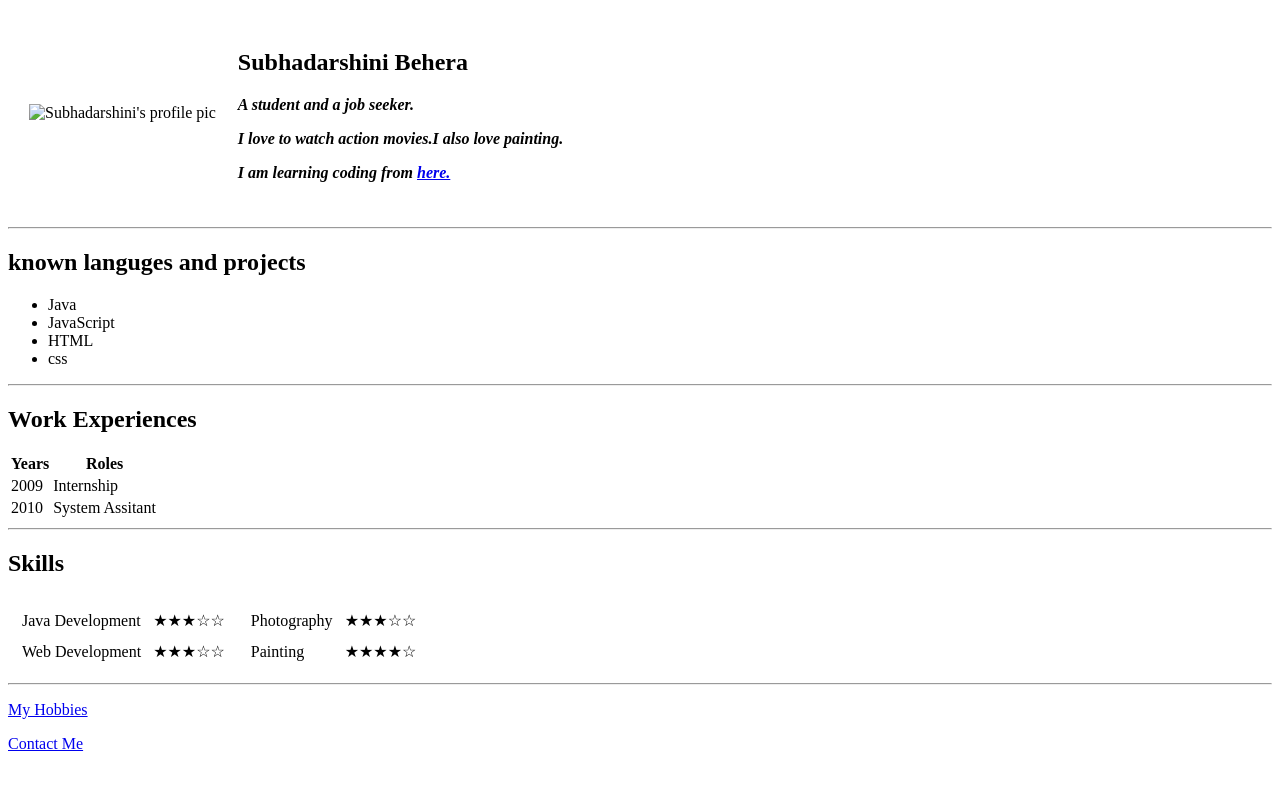
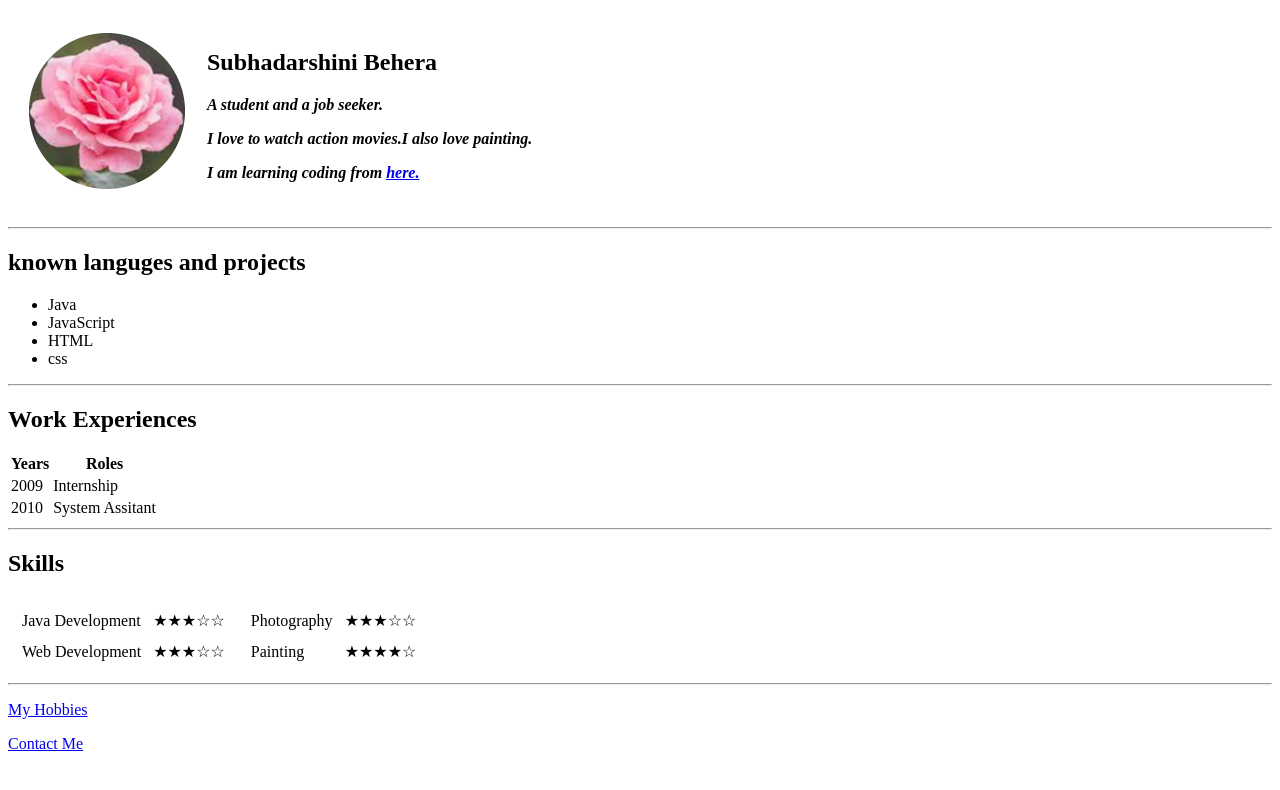
Before and after one commit to subhadarshini-cd/cv, a plain HTML site: page index.html in a window 1280 px wide. Drawn offline with Linux system fonts and the light colour scheme; the site is published under a folder, as on GitHub Pages, so addresses that start at the root find nothing.

Commit message:
changed the image path

```diff
--- a/index.html
+++ b/index.html
@@ -11,7 +11,7 @@
 <body>
     <table cellSpacing="20">
         <tr>
-            <td><img src="/image/download-modified.png" alt="Subhadarshini's profile pic"></td>
+            <td><img src="image/download-modified.png" alt="Subhadarshini's profile pic"></td>
             <td>
                 <h2>Subhadarshini Behera</h2>
                 <strong><em>A student and a job seeker.
```
